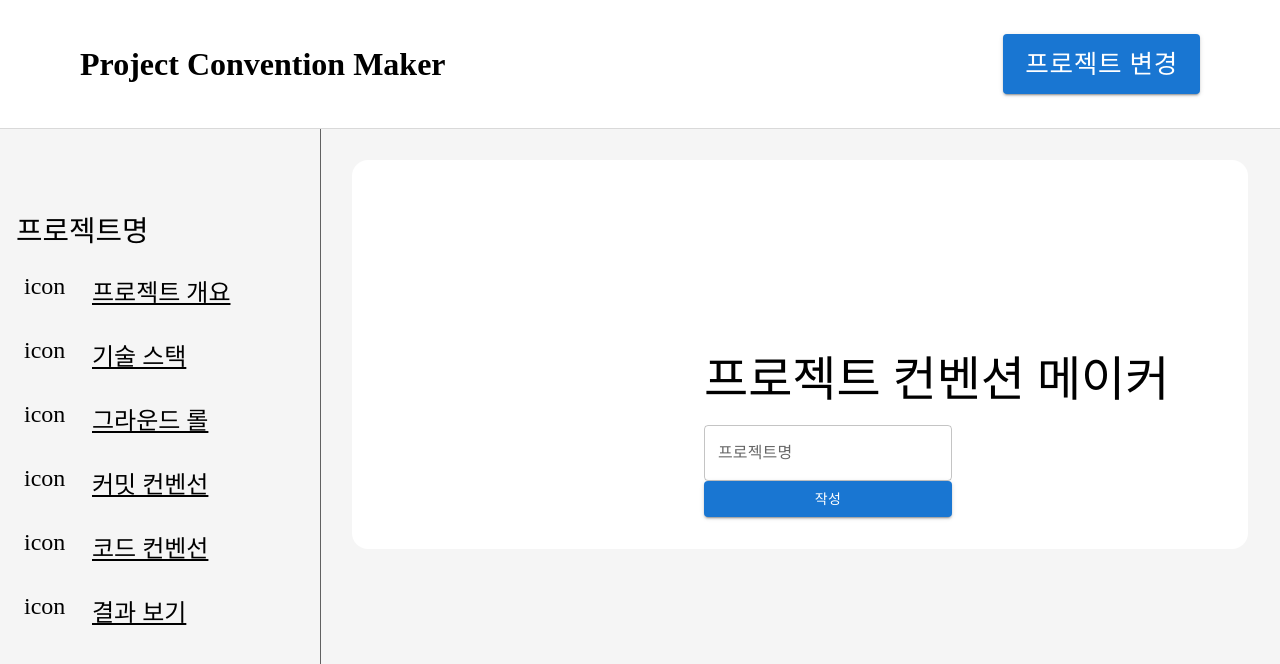
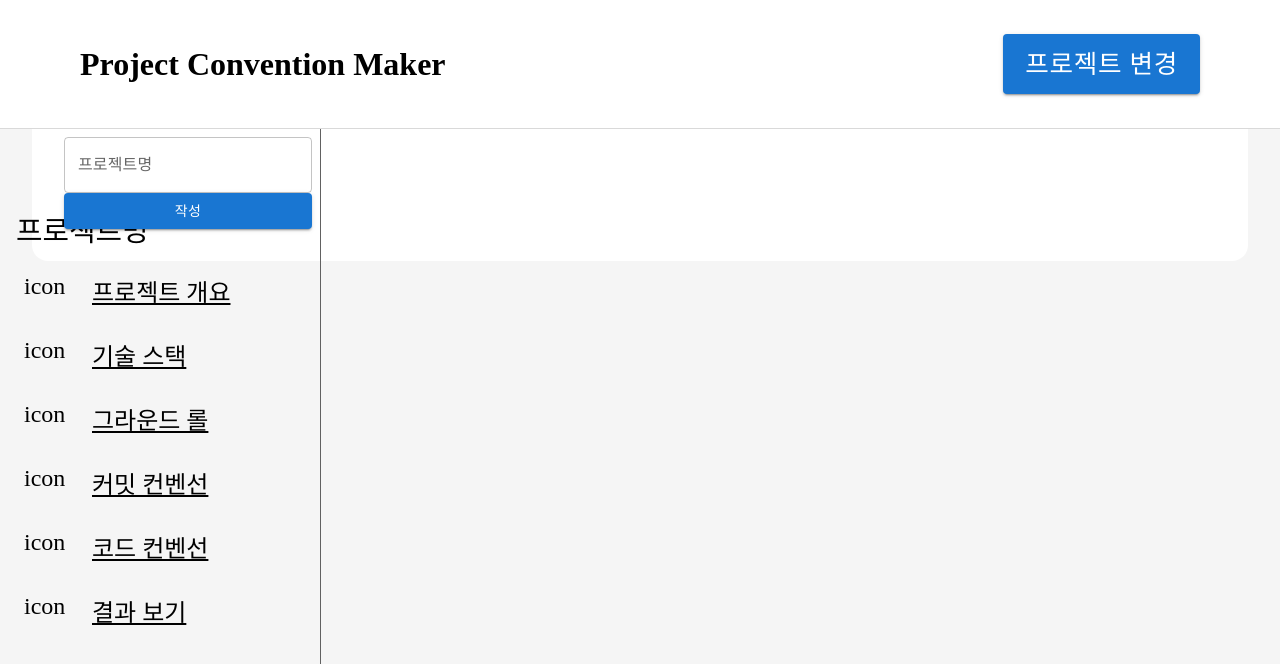
Before and after one commit to projectconventionmaker/project_convention_maker, a React (Vite) app: page / in a window 1280 px wide. Shown: the top 664 px of the page. Built offline with nearby package versions, Linux system fonts and the light colour scheme.

Commit message:
remove main layout css

```diff
--- a/src/index.css
+++ b/src/index.css
@@ -1,15 +1,7 @@
 html {
-  box-sizing: content-box;
   background-color: #f5f5f5;
 }
 
 body {
   margin: 0;
 }
-
-main {
-  width: calc(100% - 20rem);
-  height: calc(100vh + 8rem 32px);
-  margin-left: 20rem;
-  margin-top: calc(8rem + 32px);
-}
```
